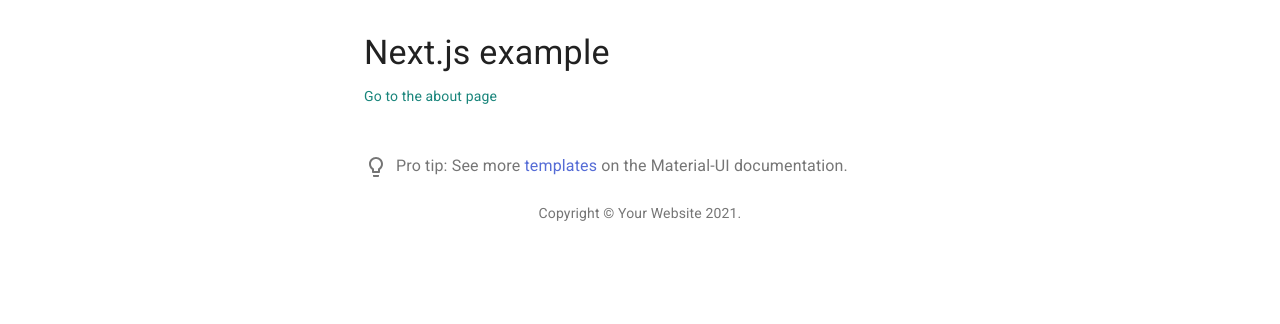
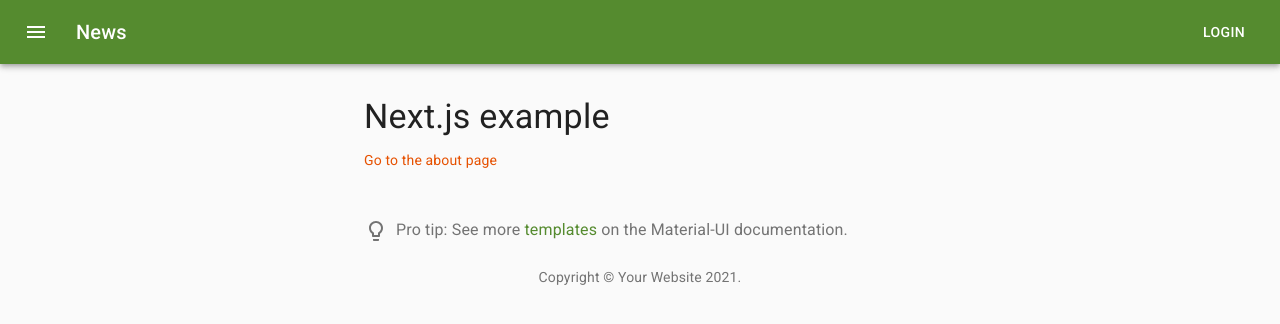
Before and after one commit to JohnObla/plant-trees, a Next.js app: page / in a window 1280 px wide. Shown: the top 324 px of the page. Built offline with nearby package versions, Linux system fonts and the light colour scheme.

Commit message:
Added custom theme

```diff
--- a/package.json
+++ b/package.json
@@ -4,6 +4,7 @@
   "private": true,
   "dependencies": {
     "@material-ui/core": "latest",
+    "@material-ui/icons": "^4.11.2",
     "clsx": "latest",
     "next": "latest",
     "prop-types": "latest",
--- a/pages/_app.js
+++ b/pages/_app.js
@@ -4,6 +4,7 @@
 import { ThemeProvider } from '@material-ui/core/styles';
 import CssBaseline from '@material-ui/core/CssBaseline';
 import theme from '../src/theme';
+import Appbar from '../src/components/Appbar/';
 
 export default function MyApp(props) {
   const { Component, pageProps } = props;
@@ -20,11 +21,15 @@
     <React.Fragment>
       <Head>
         <title>My page</title>
-        <meta name="viewport" content="minimum-scale=1, initial-scale=1, width=device-width" />
+        <meta
+          name="viewport"
+          content="minimum-scale=1, initial-scale=1, width=device-width"
+        />
       </Head>
       <ThemeProvider theme={theme}>
         {/* CssBaseline kickstart an elegant, consistent, and simple baseline to build upon. */}
         <CssBaseline />
+        <Appbar />
         <Component {...pageProps} />
       </ThemeProvider>
     </React.Fragment>
--- a/pages/_document.js
+++ b/pages/_document.js
@@ -14,6 +14,10 @@
             rel="stylesheet"
             href="https://fonts.googleapis.com/css?family=Roboto:300,400,500,700&display=swap"
           />
+          <link
+            rel="stylesheet"
+            href="https://fonts.googleapis.com/icon?family=Material+Icons"
+          />
         </Head>
         <body>
           <Main />
@@ -26,7 +30,7 @@
 
 // `getInitialProps` belongs to `_document` (instead of `_app`),
 // it's compatible with server-side generation (SSG).
-MyDocument.getInitialProps = async (ctx) => {
+MyDocument.getInitialProps = async ctx => {
   // Resolution order
   //
   // On the server:
@@ -55,7 +59,7 @@
 
   ctx.renderPage = () =>
     originalRenderPage({
-      enhanceApp: (App) => (props) => sheets.collect(<App {...props} />),
+      enhanceApp: App => props => sheets.collect(<App {...props} />),
     });
 
   const initialProps = await Document.getInitialProps(ctx);
@@ -63,6 +67,9 @@
   return {
     ...initialProps,
     // Styles fragment is rendered after the app and page rendering finish.
-    styles: [...React.Children.toArray(initialProps.styles), sheets.getStyleElement()],
+    styles: [
+      ...React.Children.toArray(initialProps.styles),
+      sheets.getStyleElement(),
+    ],
   };
 };
--- /dev/null
+++ b/src/components/Appbar/Appbar.js
@@ -0,0 +1,40 @@
+import React from 'react';
+import { makeStyles } from '@material-ui/core/styles';
+import MuiAppBar from '@material-ui/core/AppBar';
+import Toolbar from '@material-ui/core/Toolbar';
+import Typography from '@material-ui/core/Typography';
+import Button from '@material-ui/core/Button';
+import IconButton from '@material-ui/core/IconButton';
+import MenuIcon from '@material-ui/icons/Menu';
+
+const useStyles = makeStyles(theme => ({
+  menuButton: {
+    marginRight: theme.spacing(2),
+  },
+  title: {
+    flexGrow: 1,
+  },
+}));
+
+export default function Appbar() {
+  const classes = useStyles();
+
+  return (
+    <MuiAppBar position="static">
+      <Toolbar>
+        <IconButton
+          edge="start"
+          className={classes.menuButton}
+          color="inherit"
+          aria-label="menu"
+        >
+          <MenuIcon />
+        </IconButton>
+        <Typography variant="h6" className={classes.title}>
+          News
+        </Typography>
+        <Button color="inherit">Login</Button>
+      </Toolbar>
+    </MuiAppBar>
+  );
+}
--- /dev/null
+++ b/src/components/Appbar/index.js
@@ -0,0 +1 @@
+export { default } from './Appbar';
--- a/src/theme.js
+++ b/src/theme.js
@@ -1,8 +1,8 @@
 import { createMuiTheme } from '@material-ui/core/styles';
-import { red } from '@material-ui/core/colors';
+import { lightGreen, orange, red, yellow } from '@material-ui/core/colors';
 
 // Create a theme instance.
-const theme = createMuiTheme({
+const defaultTheme = createMuiTheme({
   palette: {
     primary: {
       main: '#556cd6',
@@ -19,4 +19,16 @@
   },
 });
 
-export default theme;
+const plantTreesTheme = createMuiTheme({
+  palette: {
+    primary: {
+      main: lightGreen[800],
+    },
+    secondary: {
+      main: orange[900],
+    },
+  },
+});
+
+export default plantTreesTheme;
+export { defaultTheme };
```
Also changed, not shown: 1 other file (tests, documents, lock files or other folders).
